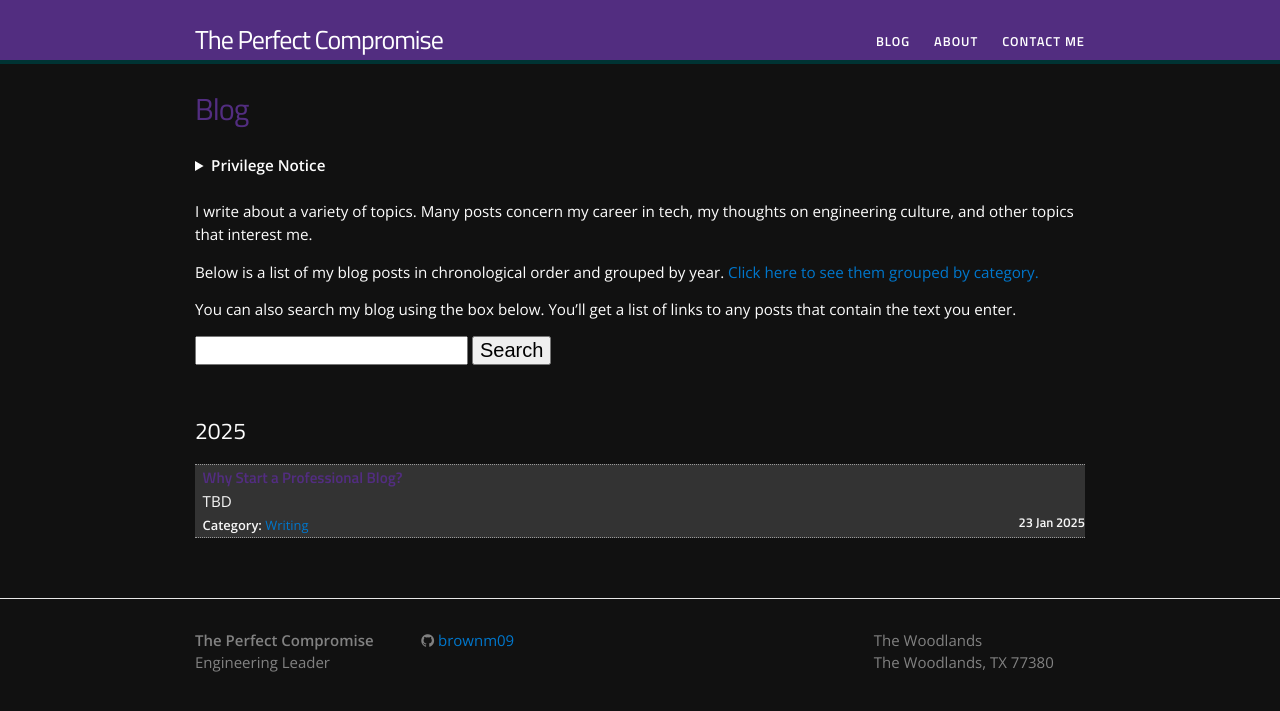
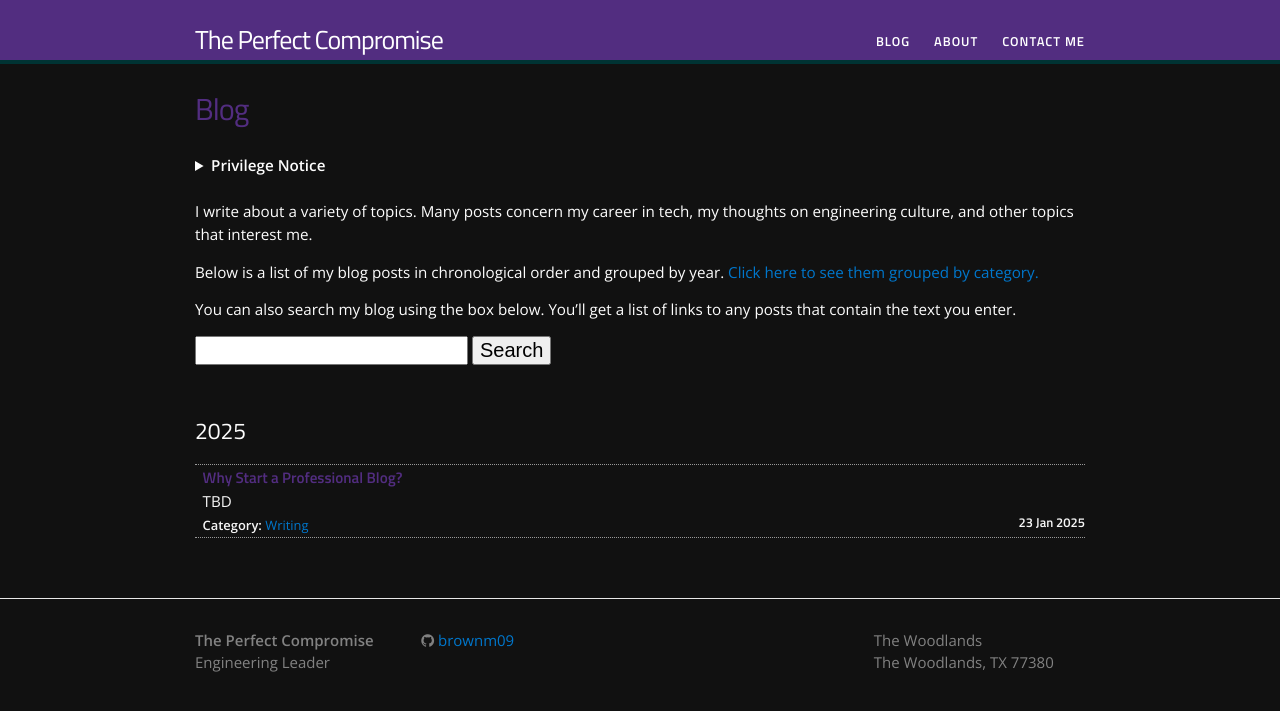
Before and after one commit to brownm09/brownm09.github.io, a Jekyll site: the page built from blog.md, in a window 1280 px wide. Shown: the top 711 px of the page. Built offline with Jekyll 4.4.1, drawn with Linux system fonts in a browser that asks for light colours; nearby versions of some CDN libraries; some web fonts are replaced; comment, search, counter and statistics services are not loaded.

Commit message:
More CSS changes.

```diff
--- a/_sass/_layout.scss
+++ b/_sass/_layout.scss
@@ -269,7 +269,7 @@ ul#archive li {
        border-bottom: #999 1px dotted;
        padding: .1em 0 .1em .5em;
        //    background: #fff;
-       background: #333;
+       background: #111;
 }
 
 ul#archive  h2 {
```
